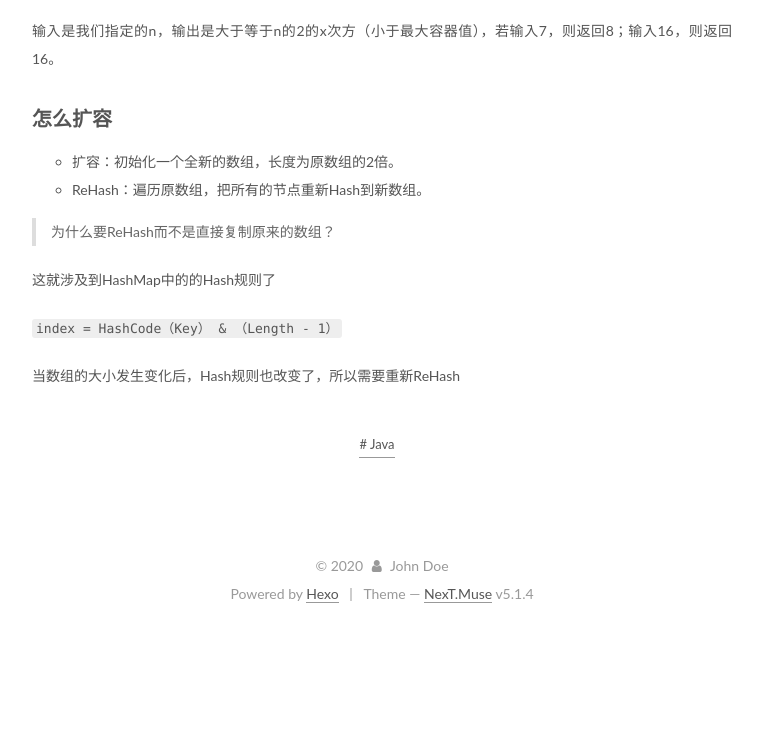
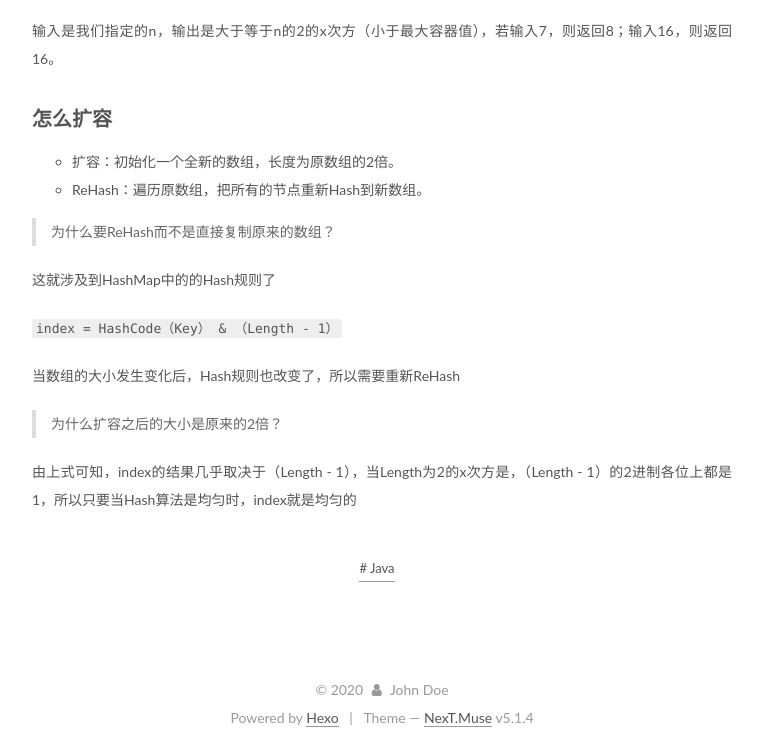
Before and after one commit to stray0/fstray.github.io, a plain HTML site: page 2020/04/06/HashMap/index.html in a window 1280 px wide. Shown: the part 1557-2309 px from the top of the page, without its empty margins (98-861 px from the left). Before the commit the page ends 2185 px from the top, so only its background shows below. Drawn offline with Linux system fonts and the light colour scheme.

Commit message:
Site updated: 2020-04-06 19:24:27

```diff
--- a/2020/04/06/HashMap/index.html
+++ b/2020/04/06/HashMap/index.html
@@ -87,7 +87,7 @@
 <meta property="og:description" content="HashMap是Map接口的一个实现类，不保证无序，是非线程安全的。 HashMap是有序的吗？12345678private static void HashMapTest() &amp;#123;        Map&lt;Integer, Integer&gt; map &#x3D; new HashMap();        map.put(3, 1);        map.put(2, 1)">
 <meta property="og:locale" content="en_US">
 <meta property="article:published_time" content="2020-04-06T07:12:01.000Z">
-<meta property="article:modified_time" content="2020-04-06T11:07:06.183Z">
+<meta property="article:modified_time" content="2020-04-06T11:24:19.524Z">
 <meta property="article:author" content="John Doe">
 <meta property="article:tag" content="Java">
 <meta name="twitter:card" content="summary">
@@ -326,6 +326,10 @@
 <p>这就涉及到HashMap中的的Hash规则了</p>
 <p><code>index = HashCode（Key） &amp; （Length - 1）</code></p>
 <p>当数组的大小发生变化后，Hash规则也改变了，所以需要重新ReHash</p>
+<blockquote>
+<p>为什么扩容之后的大小是原来的2倍？</p>
+</blockquote>
+<p>由上式可知，index的结果几乎取决于（Length - 1），当Length为2的x次方是，（Length - 1）的2进制各位上都是1，所以只要当Hash算法是均匀时，index就是均匀的</p>
 
 
     </div>
```
Also changed, not shown: index.html (+4 -0 lines).
